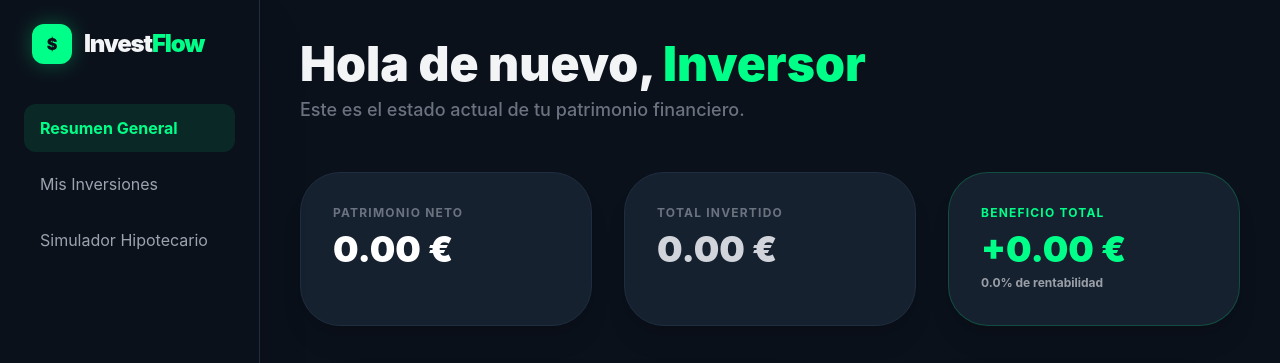
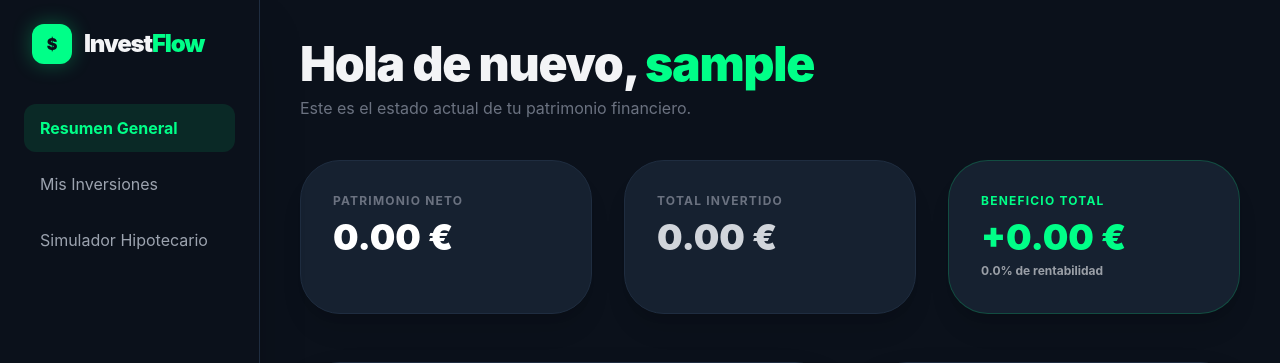
Before and after one commit to DaniCaste07/FinanzasAPP, a PHP site: page /dashboard.php in a window 1280 px wide. Shown: the top 363 px of the page. Run offline with PHP 8.4, Linux system fonts and the light colour scheme; the visitor is signed in with stand-in values (Sample User, id 1); data that the repository does not hold is empty; some libraries are stand-ins or nearby versions.

Commit message:
Add files via upload

```diff
--- a/dashboard.php
+++ b/dashboard.php
@@ -114,10 +114,12 @@ $porcentajeCrecimiento = ($totalInvertido > 0) ? ($beneficioGlobal / $totalInver
     </aside>
 
     <main class="main-content flex-1">
-        <header class="mb-12">
-            <h1 class="text-5xl font-black">Hola de nuevo, <span class="text-brand">Inversor</span></h1>
-            <p class="text-gray-500 mt-2 text-lg font-medium">Este es el estado actual de tu patrimonio financiero.</p>
-        </header>
+        <header class="mb-10">
+    <h1 class="text-5xl font-black tracking-tight">
+        Hola de nuevo, <span class="text-brand"><?php echo htmlspecialchars($_SESSION['usuario_nombre'] ?? 'Inversor'); ?></span>
+    </h1>
+    <p class="text-gray-500 mt-2">Este es el estado actual de tu patrimonio financiero.</p>
+</header>
 
         <div class="grid grid-cols-1 md:grid-cols-3 gap-8 mb-12">
             <div class="bg-dark-800 p-8 rounded-[2.5rem] border border-dark-700 shadow-xl">
```
